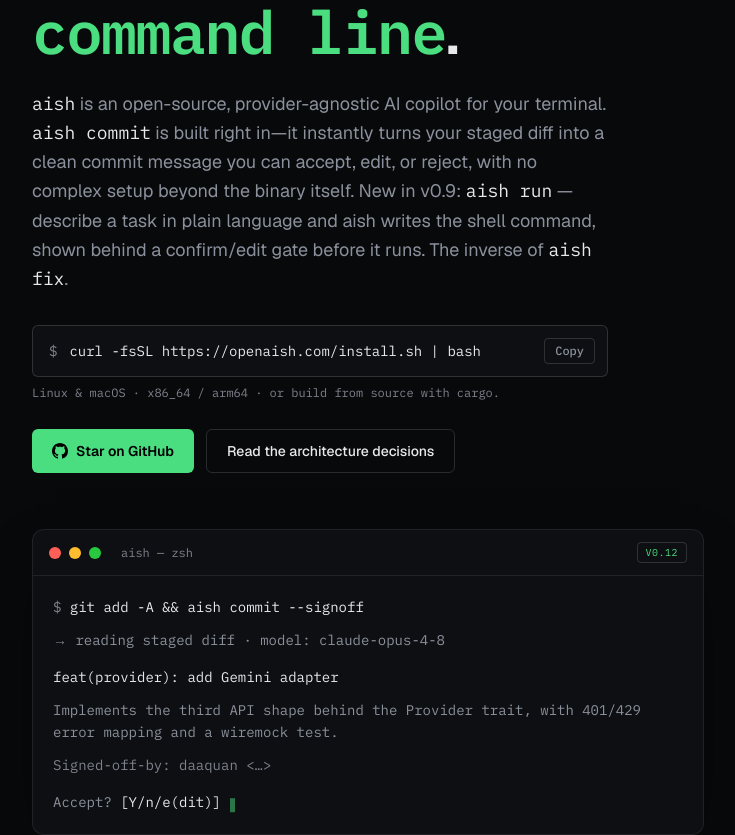
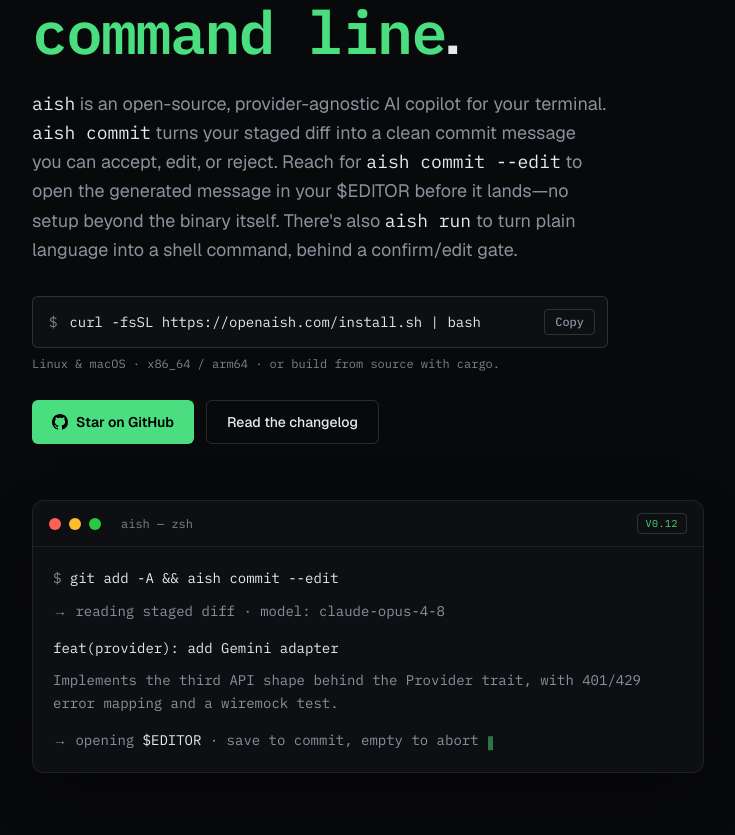
Before and after one commit to daaquan/aish-web, a Next.js app: page /en in a window 1280 px wide. Shown: the part 272-1107 px from the top of the page, without its empty margins (128-863 px from the left). Built offline with nearby package versions, Linux system fonts and the light colour scheme.

Commit message:
chore: refresh landing copy; drop removed ADR link
Remove the dead "architecture decisions" CTA and footer link (docs/adr
no longer exists), repoint the second hero CTA to the changelog, and
update hero copy + terminal demo to showcase `aish commit --edit`.

```diff
--- a/src/app/[lang]/page.tsx
+++ b/src/app/[lang]/page.tsx
@@ -7,7 +7,6 @@
 
 const REPO = "https://github.com/daaquan/aish";
 const RELEASES = "https://github.com/daaquan/aish/releases";
-const SPECS = "https://github.com/daaquan/aish/tree/main/docs/adr";
 const CONTRIBUTING = "https://github.com/daaquan/aish/blob/main/CONTRIBUTING.md";
 const CHANGELOG = "https://github.com/daaquan/aish/blob/main/CHANGELOG.md";
 
@@ -122,12 +121,12 @@
               {hero.starButton}
             </a>
             <a
-              href={SPECS}
+              href={CHANGELOG}
               target="_blank"
               rel="noopener noreferrer"
               className="flex h-11 items-center justify-center rounded-md border border-[var(--border-strong)] px-5 text-sm font-medium text-text transition-colors hover:bg-[var(--panel-2)]"
             >
-              {hero.specsButton}
+              {hero.changelogButton}
             </a>
           </div>
 
@@ -148,7 +147,7 @@
             <div className="space-y-2.5 p-5 font-mono text-[13px] leading-relaxed sm:text-sm">
               <p>
                 <span className="text-faint">$ </span>
-                <span className="text-text">git add -A &amp;&amp; aish commit --signoff</span>
+                <span className="text-text">git add -A &amp;&amp; aish commit --edit</span>
               </p>
               <p className="text-muted">
                 <span className="text-faint">→</span> reading staged diff · model:
@@ -159,10 +158,10 @@
                 Implements the third API shape behind the Provider trait, with
                 401/429 error mapping and a wiremock test.
               </p>
-              <p className="text-faint">Signed-off-by: daaquan &lt;…&gt;</p>
               <p className="pt-1 text-muted">
-                Accept? <span className="text-text">[Y/n/e(dit)]</span>{" "}
-                <span className="cursor align-middle" />
+                <span className="text-faint">→</span> opening{" "}
+                <span className="text-text">$EDITOR</span> · save to commit, empty
+                to abort <span className="cursor align-middle" />
               </p>
             </div>
           </div>
@@ -212,9 +211,6 @@
             <a href={CONTRIBUTING} target="_blank" rel="noopener noreferrer" className="transition-colors hover:text-text">
               {footer.contributing}
             </a>
-            <a href={SPECS} target="_blank" rel="noopener noreferrer" className="transition-colors hover:text-text">
-              {footer.specs}
-            </a>
           </div>
         </footer>
       </div>
--- a/src/app/dictionaries.ts
+++ b/src/app/dictionaries.ts
@@ -17,7 +17,7 @@
     subhead: Run[];
     installCaption: string;
     starButton: string;
-    specsButton: string;
+    changelogButton: string;
   };
   install: { copy: string; copied: string; ariaCopy: string };
   features: { heading: string; items: { title: string; body: string }[] };
@@ -27,7 +27,6 @@
     releases: string;
     changelog: string;
     contributing: string;
-    specs: string;
   };
 };
 
--- a/src/app/dictionaries/en.json
+++ b/src/app/dictionaries/en.json
@@ -24,29 +24,26 @@
         "code": true
       },
       {
-        "text": " is built right in—it instantly turns your staged diff into a clean commit message you can accept, edit, or reject, with no complex setup beyond the binary itself."
+        "text": " turns your staged diff into a clean commit message you can accept, edit, or reject. Reach for "
       },
       {
-        "text": " New in v0.9: "
+        "text": "aish commit --edit",
+        "code": true
+      },
+      {
+        "text": " to open the generated message in your $EDITOR before it lands—no setup beyond the binary itself. There's also "
       },
       {
         "text": "aish run",
         "code": true
       },
       {
-        "text": " — describe a task in plain language and aish writes the shell command, shown behind a confirm/edit gate before it runs. The inverse of "
-      },
-      {
-        "text": "aish fix",
-        "code": true
-      },
-      {
-        "text": "."
+        "text": " to turn plain language into a shell command, behind a confirm/edit gate."
       }
     ],
     "installCaption": "Linux & macOS · x86_64 / arm64 · or build from source with cargo.",
     "starButton": "Star on GitHub",
-    "specsButton": "Read the architecture decisions"
+    "changelogButton": "Read the changelog"
   },
   "install": {
     "copy": "Copy",
@@ -75,7 +72,6 @@
     "github": "GitHub",
     "releases": "Releases",
     "changelog": "Changelog",
-    "contributing": "Contributing",
-    "specs": "Decisions"
+    "contributing": "Contributing"
   }
 }
--- a/src/app/dictionaries/ja.json
+++ b/src/app/dictionaries/ja.json
@@ -24,29 +24,26 @@
         "code": true
       },
       {
-        "text": " のような組み込みコマンドを使えば、ステージ済みの差分からきれいなコミットメッセージを即座に生成。承認、編集、破棄をその場で選べます。複雑なセットアップは不要、単一のバイナリを置くだけです。"
+        "text": " はステージ済みの差分からきれいなコミットメッセージを生成し、承認・編集・破棄をその場で選べます。コミット前に手を入れたいときは "
       },
       {
-        "text": " v0.9 新機能："
+        "text": "aish commit --edit",
+        "code": true
+      },
+      {
+        "text": " — 生成されたメッセージを $EDITOR で開いてから確定できます。セットアップは単一のバイナリを置くだけ。さらに "
       },
       {
         "text": "aish run",
         "code": true
       },
       {
-        "text": " — やりたいことを自然言語で伝えると aish がシェルコマンドを生成し、実行前に確認/編集ゲートで表示します。"
-      },
-      {
-        "text": "aish fix",
-        "code": true
-      },
-      {
-        "text": " の逆操作です。"
+        "text": " なら、自然言語を確認/編集ゲート付きのシェルコマンドに変換します。"
       }
     ],
     "installCaption": "Linux & macOS · x86_64 / arm64 · または cargo でソースからビルド。",
     "starButton": "GitHub でスター",
-    "specsButton": "設計判断を読む"
+    "changelogButton": "変更履歴を読む"
   },
   "install": {
     "copy": "コピー",
@@ -75,7 +72,6 @@
     "github": "GitHub",
     "releases": "リリース",
     "changelog": "変更履歴",
-    "contributing": "コントリビュート",
-    "specs": "設計判断"
+    "contributing": "コントリビュート"
   }
 }
--- a/src/app/dictionaries/zh.json
+++ b/src/app/dictionaries/zh.json
@@ -24,29 +24,26 @@
         "code": true
       },
       {
-        "text": " 等内置命令，能瞬间将已暂存的 diff 转化为干净的提交信息，供你当场接受、编辑或放弃。无需复杂的安装步骤，只需一个二进制文件即可运行。"
+        "text": " 能将已暂存的 diff 转化为干净的提交信息，供你当场接受、编辑或放弃。想在提交前再改改？用 "
       },
       {
-        "text": " v0.9 全新功能："
+        "text": "aish commit --edit",
+        "code": true
+      },
+      {
+        "text": " 把生成的信息放进 $EDITOR，确认后再落盘——无需复杂安装，只要一个二进制文件。此外还有 "
       },
       {
         "text": "aish run",
         "code": true
       },
       {
-        "text": " — 用自然语言描述需求，aish 即可生成 shell 命令，并在运行前通过确认/编辑关卡显示。它是 "
-      },
-      {
-        "text": "aish fix",
-        "code": true
-      },
-      {
-        "text": " 的逆操作。"
+        "text": " — 把自然语言变成 shell 命令，并在运行前通过确认/编辑关卡显示。"
       }
     ],
     "installCaption": "Linux & macOS · x86_64 / arm64 · 或用 cargo 从源码构建。",
     "starButton": "在 GitHub 点亮 Star",
-    "specsButton": "阅读架构决策"
+    "changelogButton": "阅读更新日志"
   },
   "install": {
     "copy": "复制",
@@ -75,7 +72,6 @@
     "github": "GitHub",
     "releases": "发布",
     "changelog": "更新日志",
-    "contributing": "参与贡献",
-    "specs": "决策"
+    "contributing": "参与贡献"
   }
 }
```
